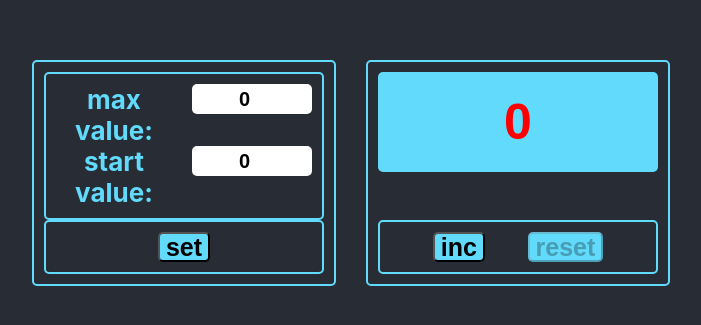
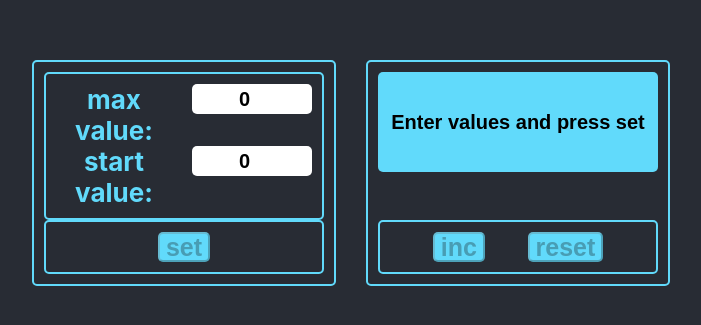
Before and after one commit to acronisv/counter, a React (Create React App) app: page / in a window 1280 px wide. Shown: the part 227-552 px from the top of the page, without its empty margins (289-990 px from the left). Built offline with nearby package versions, Linux system fonts and the light colour scheme.

Commit message:
Refactor counter

```diff
--- a/src/App.tsx
+++ b/src/App.tsx
@@ -1,19 +1,20 @@
-import React, {useEffect, useState} from 'react';
+import React, {useState} from 'react';
 import './App.css';
 import {Counter} from "./components/Counter";
 import {CounterSettings} from "./components/CounterSettings";
 
 function App() {
-    let [minValue, setMinValue] = useState<number>(JSON.parse(localStorage.getItem('minValue')||'0'))
-    let [maxValue, setMaxValue] = useState<number>(JSON.parse(localStorage.getItem('maxValue')||'0'))
+    let [minValue, setMinValue] = useState<number>(JSON.parse(localStorage.getItem('minValue') || '0'))
+    let [maxValue, setMaxValue] = useState<number>(JSON.parse(localStorage.getItem('maxValue') || '0'))
+    let [active, setActive] = useState<boolean>(false)
     let [error, setError] = useState<boolean>(false)
     let [reset, setReset] = useState<boolean>(true)
 
-    const defineMinValue = (val:number) => {
+    const defineMinValue = (val: number) => {
         setMinValue(val)
     }
 
-    const defineMaxValue = (val:number) => {
+    const defineMaxValue = (val: number) => {
         setMaxValue(val)
     }
 
@@ -23,17 +24,19 @@ function App() {
                 <div className="Counter-wrap">
                     <CounterSettings minValue={minValue}
                                      maxValue={maxValue}
-                                     defineMinValue={(val)=>defineMinValue(val)}
-                                     defineMaxValue={(val)=>defineMaxValue(val)}
+                                     defineMinValue={(val) => defineMinValue(val)}
+                                     defineMaxValue={(val) => defineMaxValue(val)}
+                                     setActive={setActive}
                                      setReset={setReset}
                                      error={error}
                                      setError={setError}
                     />
-                    <Counter  minValue={minValue}
-                              maxValue={maxValue}
-                              reset={reset}
-                              setReset={setReset}
-                              error={error}
+                    <Counter minValue={minValue}
+                             maxValue={maxValue}
+                             active={active}
+                             reset={reset}
+                             setReset={setReset}
+                             error={error}
                     />
                 </div>
             </header>
--- a/src/components/Button.tsx
+++ b/src/components/Button.tsx
@@ -7,7 +7,7 @@ type ButtonPropsType = {
 }
 
 export const Button = (props: ButtonPropsType) => {
-const {disabled, callback, name} = props
+    const {disabled, callback, name} = props
 
     const onClickButtonHandler = () => {
         callback()
--- a/src/components/Counter.tsx
+++ b/src/components/Counter.tsx
@@ -6,6 +6,7 @@ type CounterPropsType = {
     minValue: number
     maxValue: number
     reset: boolean
+    active: boolean
     setReset: (state: boolean) => void
     error: boolean
 }
@@ -36,12 +37,38 @@ export const Counter = (props: CounterPropsType) => {
         <div className={style.counterWrapper}>
             {props.error
                 ? <input value={'Incorrect value'} className={style.counterInputError} type="text"/>
-                : <input value={value} className={className} type="text"/>
+                : props.active ? <input value={value} className={className} type="text"/>
+                    : <input value={'Enter values and press set'} className={style.counterInputError} type="text"/>
             }
-            <div className={style.counterButtonGroup}>
-                <Button name={"inc"} callback={incButton} disabled={!props.reset}/>
-                <Button name={"reset"} callback={resetButton} disabled={props.reset}/>
-            </div>
+            {props.active
+                ? <div className={style.counterButtonGroup}>
+                    <Button name={"inc"} callback={incButton} disabled={!props.reset}/>
+                    <Button name={"reset"} callback={resetButton} disabled={props.reset}/>
+                </div>
+                : <div className={style.counterButtonGroup}>
+                    <Button name={"inc"} callback={() => {
+                    }} disabled={true}/>
+                    <Button name={"reset"} callback={() => {
+                    }} disabled={true}/>
+                </div>
+            }
+
         </div>
     )
 }
+
+
+// {props.error
+//     ? <input value={'Incorrect value'} className={style.counterInputError} type="text"/>
+//     : <input value={value} className={className} type="text"/>
+// }
+// {props.active
+//     ? <div className={style.counterButtonGroup}>
+//         <Button name={"inc"} callback={incButton} disabled={!props.reset}/>
+//         <Button name={"reset"} callback={resetButton} disabled={props.reset}/>
+//     </div>
+//     : <div className={style.counterButtonGroup}>
+//         <Button name={"inc"} callback={()=>{}} disabled={true}/>
+//         <Button name={"reset"}callback={()=>{}} disabled={true}/>
+//     </div>
+// }
--- a/src/components/CounterSettings.tsx
+++ b/src/components/CounterSettings.tsx
@@ -1,12 +1,13 @@
 import {Button} from "./Button";
 import style from './Counter.module.css'
-import {ChangeEvent, useEffect, useState} from "react";
+import {ChangeEvent, useState} from "react";
 
 type CounterSettingsPropsType = {
     minValue: number
     maxValue: number
     defineMinValue: (val: number) => void
     defineMaxValue: (val: number) => void
+    setActive: (val: boolean) => void
     setReset: (state: boolean) => void
     error: boolean
     setError: (val: boolean) => void
@@ -15,21 +16,21 @@ type CounterSettingsPropsType = {
 
 export const CounterSettings = (props: CounterSettingsPropsType) => {
 
-    const [min, setMin] = useState<number>(JSON.parse(localStorage.getItem('minValue') || '0'))
-    const [max, setMax] = useState<number>(JSON.parse(localStorage.getItem('maxValue') || '0'))
-    const [disabled, setDisabled] = useState<boolean>(false)
+    const [disabled, setDisabled] = useState<boolean>(true)
 
     const setValues = () => {
-        localStorage.setItem('minValue', JSON.stringify(min))
-        localStorage.setItem('maxValue', JSON.stringify(max))
-        props.defineMinValue(min)
-        props.defineMaxValue(max)
+        localStorage.setItem('minValue', JSON.stringify(props.minValue))
+        localStorage.setItem('maxValue', JSON.stringify(props.maxValue))
+        props.defineMinValue(props.minValue)
+        props.defineMaxValue(props.maxValue)
         props.setReset(true)
+        props.setActive(true)
     }
 
     const onChangeMinInputHandler = (e: ChangeEvent<HTMLInputElement>) => {
-        isNaN(+e.currentTarget.value) ? console.log('nono') : setMin(+e.currentTarget.value)
-        if (+e.currentTarget.value >= 0 && +e.currentTarget.value < max) {
+        props.setActive(false)
+        isNaN(+e.currentTarget.value) ? console.log('nono') : props.defineMinValue(+e.currentTarget.value)
+        if (+e.currentTarget.value >= 0 && +e.currentTarget.value < props.maxValue) {
             setDisabled(false)
             props.setError(false)
         } else {
@@ -39,8 +40,9 @@ export const CounterSettings = (props: CounterSettingsPropsType) => {
     }
 
     const onChangeMaxInputHandler = (e: ChangeEvent<HTMLInputElement>) => {
-        isNaN(+e.currentTarget.value) ? console.log('nono') : setMax(+e.currentTarget.value)
-        if (+e.currentTarget.value > min) {
+        props.setActive(false)
+        isNaN(+e.currentTarget.value) ? console.log('nono') : props.defineMaxValue(+e.currentTarget.value)
+        if (+e.currentTarget.value > props.minValue) {
             setDisabled(false)
             props.setError(false)
         } else {
@@ -55,7 +57,7 @@ export const CounterSettings = (props: CounterSettingsPropsType) => {
                 <div className={style.counterInputRow}>
                     <span>max value:</span>
                     <input
-                        value={max}
+                        value={props.maxValue}
                         type="number"
                         onChange={onChangeMaxInputHandler}
                         className={props.error ? style.error : ''}
@@ -64,7 +66,7 @@ export const CounterSettings = (props: CounterSettingsPropsType) => {
                 <div className={style.counterInputRow}>
                     <span>start value:</span>
                     <input
-                        value={min}
+                        value={props.minValue}
                         type="number"
                         onChange={onChangeMinInputHandler}
                         className={props.error ? style.error : ''}
```
Also changed, not shown: src/components/Input.tsx (added, +17 -0 lines).
